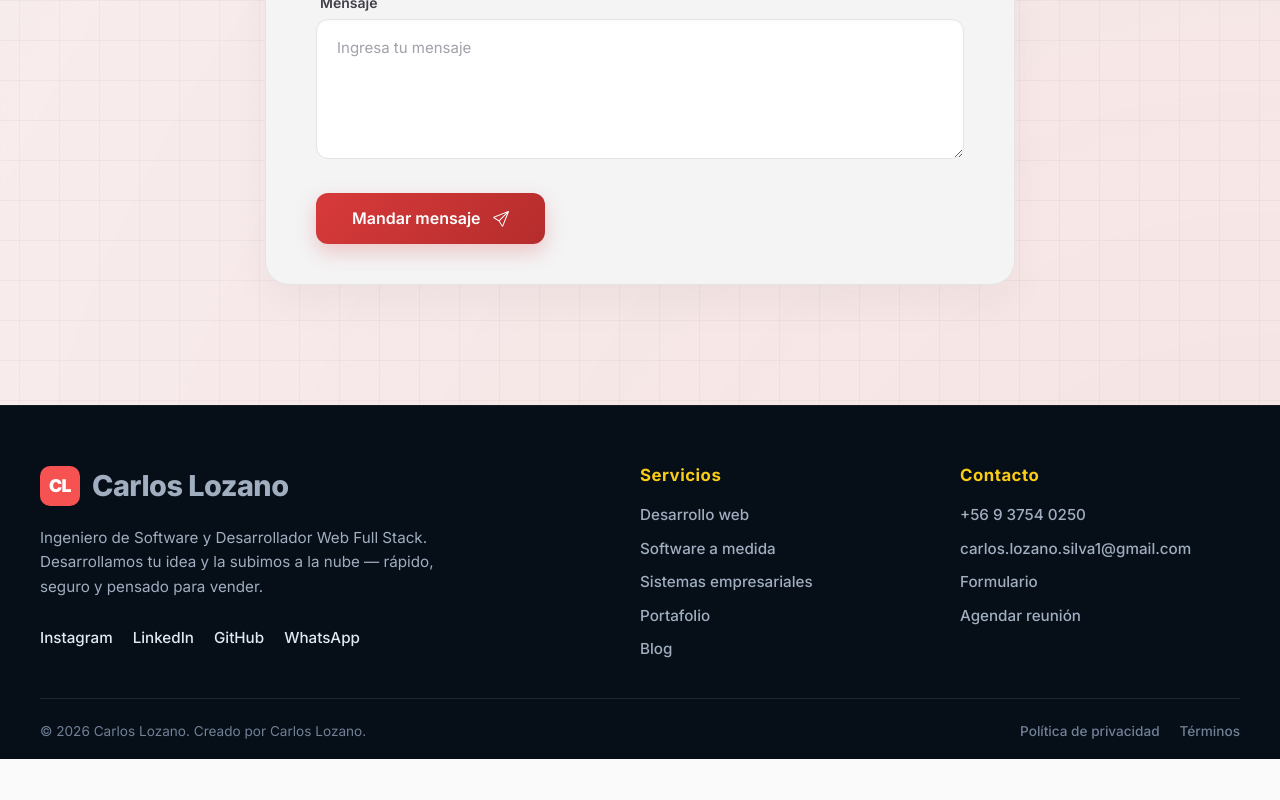
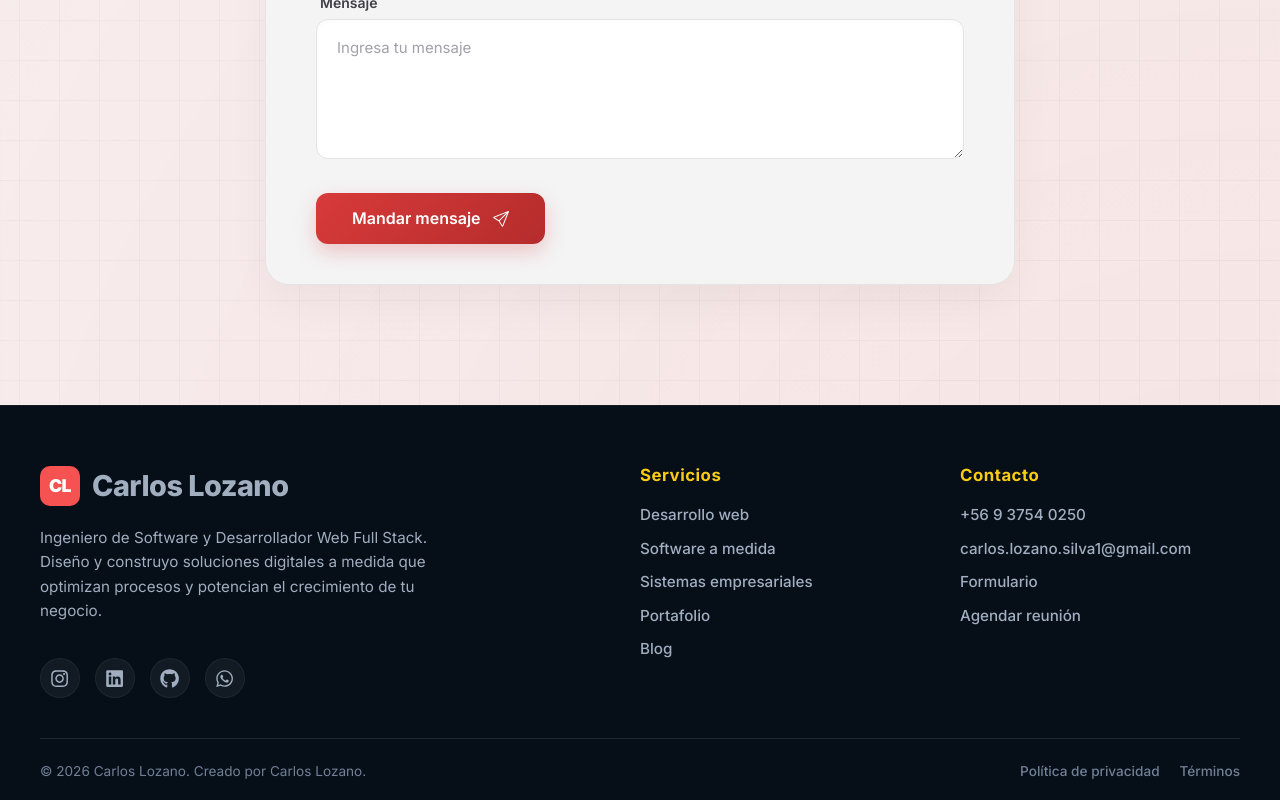
Before and after one commit to CarlosL-Code/Portafolio_react, a React (Vite) app: page / in a window 1280 px wide. Shown: the part 7518-8318 px from the top of the page. Before the commit the page ends 8277 px from the top, so only its background shows below. Built offline with nearby package versions, Linux system fonts and the light colour scheme.

Commit message:
update tagline for originality and revert socials to icons

```diff
--- a/src/componentes/layout/Footer.css
+++ b/src/componentes/layout/Footer.css
@@ -71,24 +71,34 @@ body:not(.dark) .footer-premium {
   margin: 0;
 }
 
-/* Social links as text */
-.footer-socials-text {
+/* Social links as icons */
+.footer-socials-icons {
   display: flex;
-  gap: 20px;
-  margin-top: 10px;
+  gap: 15px;
+  margin-top: 15px;
   flex-wrap: wrap;
 }
 
-.footer-socials-text a {
-  color: #e2e8f0;
+.footer-socials-icons a {
+  display: flex;
+  align-items: center;
+  justify-content: center;
+  width: 40px;
+  height: 40px;
+  border-radius: 50%;
+  background: rgba(255, 255, 255, 0.05);
+  color: #a0aec0;
+  font-size: 1.2rem;
+  transition: all 0.3s ease;
+  border: 1px solid rgba(255, 255, 255, 0.05);
   text-decoration: none;
-  font-size: 0.95rem;
-  font-weight: 500;
-  transition: color 0.3s;
 }
 
-.footer-socials-text a:hover {
-  color: #FACC15; /* Yellow hover */
+.footer-socials-icons a:hover {
+  color: #060E18;
+  background: #FACC15;
+  border-color: #FACC15;
+  transform: translateY(-3px);
 }
 
 /* Columnas de Links (Servicios y Contacto) */
--- a/src/componentes/layout/Footer.jsx
+++ b/src/componentes/layout/Footer.jsx
@@ -1,4 +1,5 @@
 import { Link } from 'react-router-dom';
+import { FaInstagram, FaLinkedin, FaGithub, FaWhatsapp } from 'react-icons/fa';
 import './Footer.css';
 
 const Footer = () => {
@@ -13,14 +14,14 @@ const Footer = () => {
             <h2>Carlos Lozano</h2>
           </div>
           <p className="footer-tagline">
-            Ingeniero de Software y Desarrollador Web Full Stack. Desarrollamos tu idea y la subimos a la nube — rápido, seguro y pensado para vender.
+            Ingeniero de Software y Desarrollador Web Full Stack. Diseño y construyo soluciones digitales a medida que optimizan procesos y potencian el crecimiento de tu negocio.
           </p>
 
-          <div className="footer-socials-text">
-            <a href="https://www.instagram.com/carlithos_lozano13/" target="_blank" rel="noreferrer" aria-label="Instagram">Instagram</a>
-            <a href="https://www.linkedin.com/in/carlos-jos%C3%A9-lozano-silva-a56577307/" target="_blank" rel="noreferrer" aria-label="LinkedIn">LinkedIn</a>
-            <a href="https://github.com/CarlosL-Code" target="_blank" rel="noreferrer" aria-label="GitHub">GitHub</a>
-            <a href="https://wa.me/56937540250" target="_blank" rel="noreferrer" aria-label="WhatsApp">WhatsApp</a>
+          <div className="footer-socials-icons">
+            <a href="https://www.instagram.com/carlithos_lozano13/" target="_blank" rel="noreferrer" aria-label="Instagram"><FaInstagram /></a>
+            <a href="https://www.linkedin.com/in/carlos-jos%C3%A9-lozano-silva-a56577307/" target="_blank" rel="noreferrer" aria-label="LinkedIn"><FaLinkedin /></a>
+            <a href="https://github.com/CarlosL-Code" target="_blank" rel="noreferrer" aria-label="GitHub"><FaGithub /></a>
+            <a href="https://wa.me/56937540250" target="_blank" rel="noreferrer" aria-label="WhatsApp"><FaWhatsapp /></a>
           </div>
         </div>
 
```
